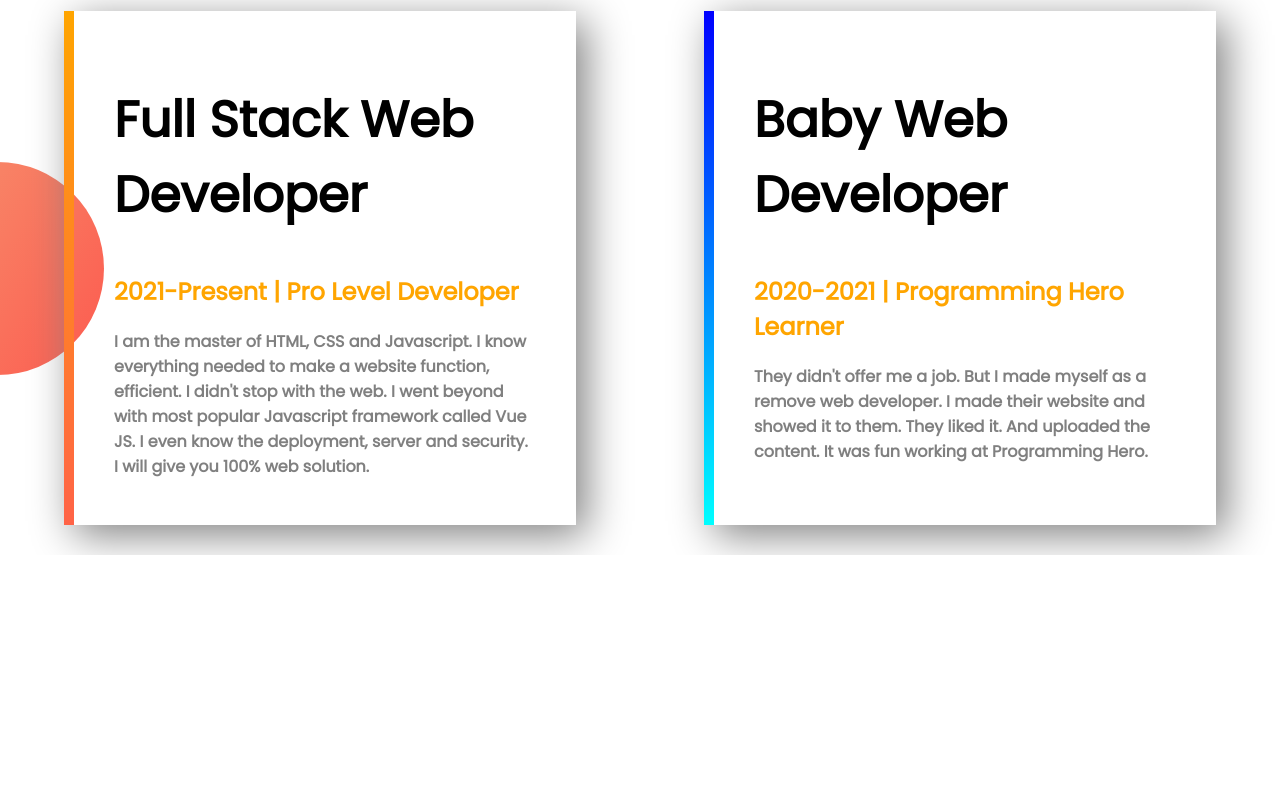
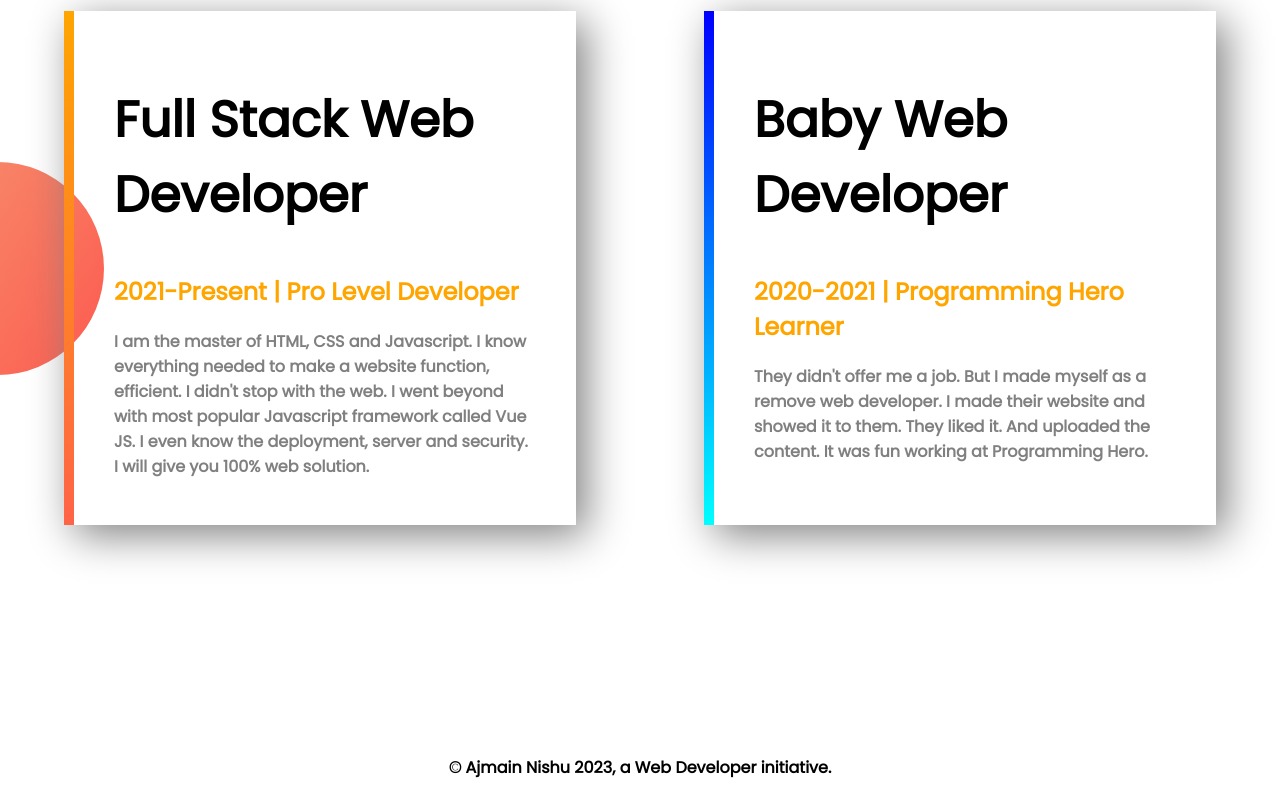
Before and after one commit to ajmain-nishu/one-port-web, a plain HTML site: page index.html in a window 1280 px wide. Shown: the part 1293-2093 px from the top of the page. Before the commit the page ends 1848 px from the top, so only its background shows below. Drawn offline with Linux system fonts and the light colour scheme.

Commit message:
feat: Footer section done

```diff
--- a/index.html
+++ b/index.html
@@ -48,7 +48,9 @@
                 <p>They didn't offer me a job. But I made myself as a remove web developer. I made their website and showed it to them. They liked it. And uploaded the content. It was fun working at Programming Hero.</p>
             </div>
         </div>
-
     </section>
+    <footer>
+        <p>© Ajmain Nishu 2023, a Web Developer initiative.</p>
+    </footer>
 </body>
 </html>
--- a/style.css
+++ b/style.css
@@ -71,3 +71,9 @@ p {
     background-repeat: no-repeat;
     background-position-y: center;
 }
+footer p {
+    text-align: center;
+    margin-top: 200px;
+    margin-bottom: 20px;
+    color: black;
+}
```
